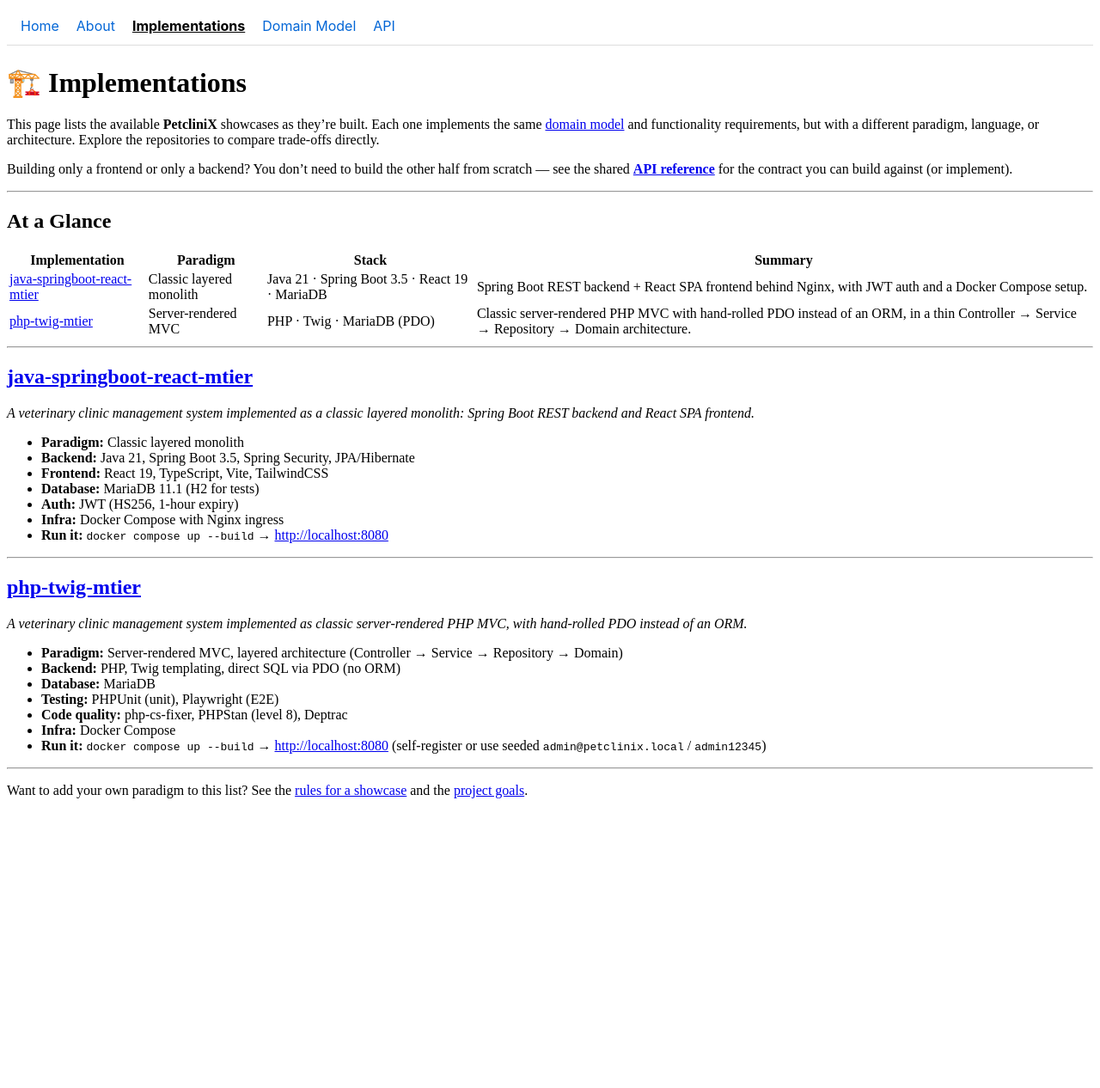
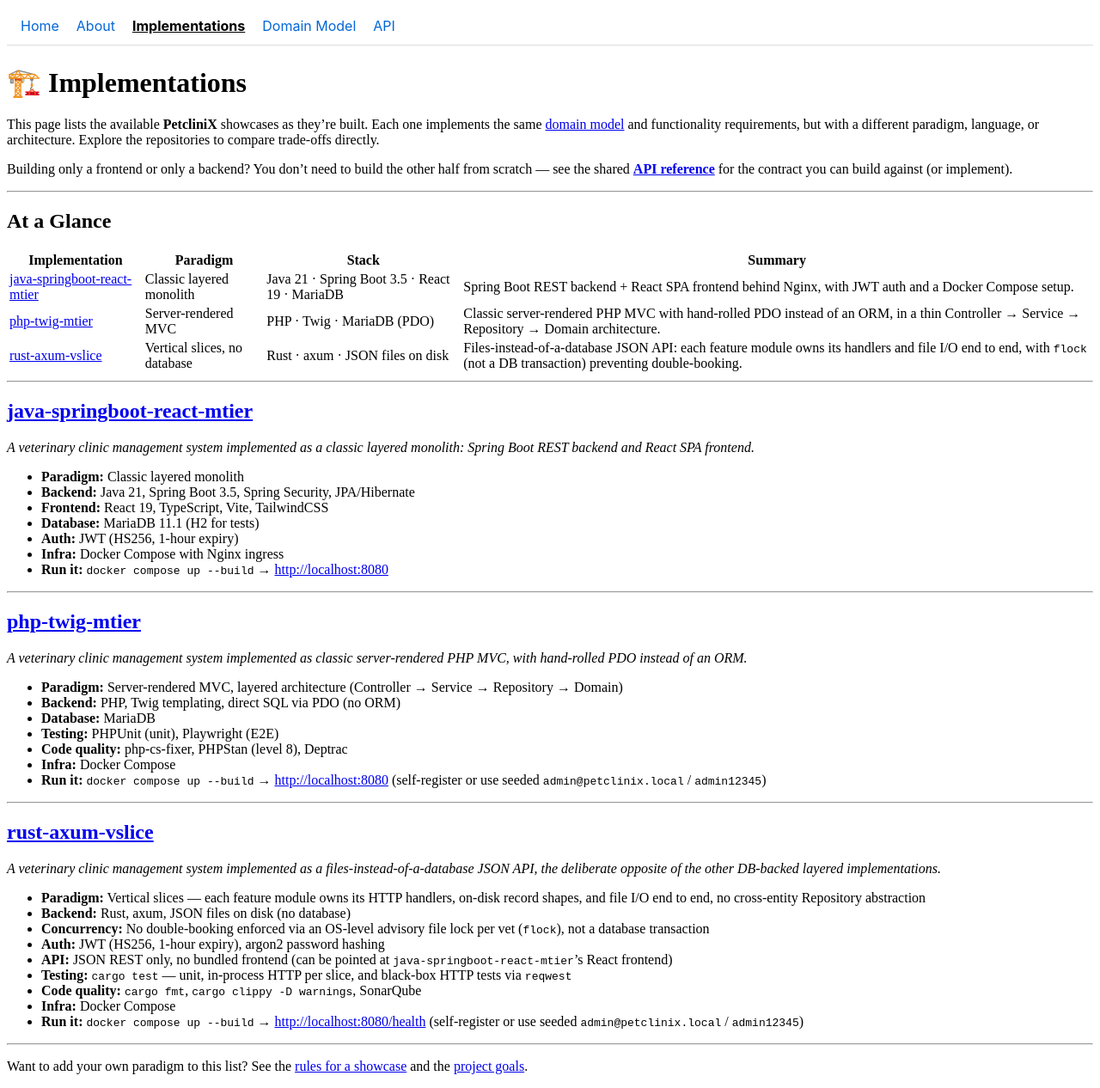
Before and after one commit to petclinix/petclinix.github.io, a Jekyll site: the page built from implementations.md, in a window 1280 px wide. Shown: the whole page at 86% size. Built offline with Jekyll 4.4.1, drawn with Linux system fonts in a browser that asks for light colours; before the commit the page ends 945 px from its top, so only the background shows below that.

Commit message:
Add rust-axum-vslice

```diff
--- a/implementations.md
+++ b/implementations.md
@@ -20,6 +20,7 @@ see the shared **[API reference](/api/)** for the contract you can build against
 |---|---|---|---|
 | [java-springboot-react-mtier](https://github.com/petclinix/java-springboot-react-mtier) | Classic layered monolith | Java 21 · Spring Boot 3.5 · React 19 · MariaDB | Spring Boot REST backend + React SPA frontend behind Nginx, with JWT auth and a Docker Compose setup. |
 | [php-twig-mtier](https://github.com/petclinix/php-twig-mtier) | Server-rendered MVC | PHP · Twig · MariaDB (PDO) | Classic server-rendered PHP MVC with hand-rolled PDO instead of an ORM, in a thin Controller → Service → Repository → Domain architecture. |
+| [rust-axum-vslice](https://github.com/petclinix/rust-axum-vslice) | Vertical slices, no database | Rust · axum · JSON files on disk | Files-instead-of-a-database JSON API: each feature module owns its handlers and file I/O end to end, with `flock` (not a DB transaction) preventing double-booking. |
 
 ---
 
@@ -51,5 +52,21 @@ see the shared **[API reference](/api/)** for the contract you can build against
 
 ---
 
+## [rust-axum-vslice](https://github.com/petclinix/rust-axum-vslice)
+
+*A veterinary clinic management system implemented as a files-instead-of-a-database JSON API, the deliberate opposite of the other DB-backed layered implementations.*
+
+- **Paradigm:** Vertical slices — each feature module owns its HTTP handlers, on-disk record shapes, and file I/O end to end, no cross-entity Repository abstraction
+- **Backend:** Rust, axum, JSON files on disk (no database)
+- **Concurrency:** No double-booking enforced via an OS-level advisory file lock per vet (`flock`), not a database transaction
+- **Auth:** JWT (HS256, 1-hour expiry), argon2 password hashing
+- **API:** JSON REST only, no bundled frontend (can be pointed at `java-springboot-react-mtier`'s React frontend)
+- **Testing:** `cargo test` — unit, in-process HTTP per slice, and black-box HTTP tests via `reqwest`
+- **Code quality:** `cargo fmt`, `cargo clippy -D warnings`, SonarQube
+- **Infra:** Docker Compose
+- **Run it:** `docker compose up --build` → [http://localhost:8080/health](http://localhost:8080/health) (self-register or use seeded `admin@petclinix.local` / `admin12345`)
+
+---
+
 Want to add your own paradigm to this list?
 See the [rules for a showcase](index.md) and the [project goals](about.md).
```
